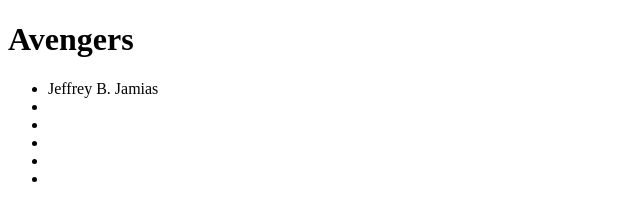
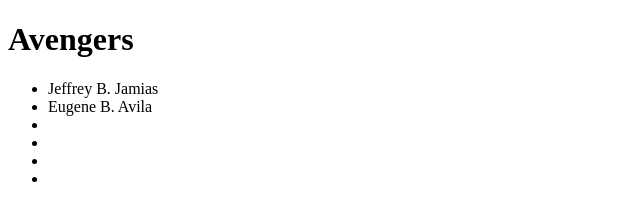
Before and after one commit to jamias0jeffrey/fixing-conflict, a plain HTML site: page index.html in a window 1280 px wide. Shown: the whole page, without its empty margins (0-640 px from the left). Drawn offline with Linux system fonts and the light colour scheme.

Commit message:
Eugene Avila Added

```diff
--- a/index.html
+++ b/index.html
@@ -12,7 +12,7 @@
 	<h1>Avengers</h1>
 	<ul>
 		<li>Jeffrey B. Jamias</li>
-		<li></li>
+		<li>Eugene B. Avila</li>
 		<li></li>
 		<li></li>
 		<li></li>
```
